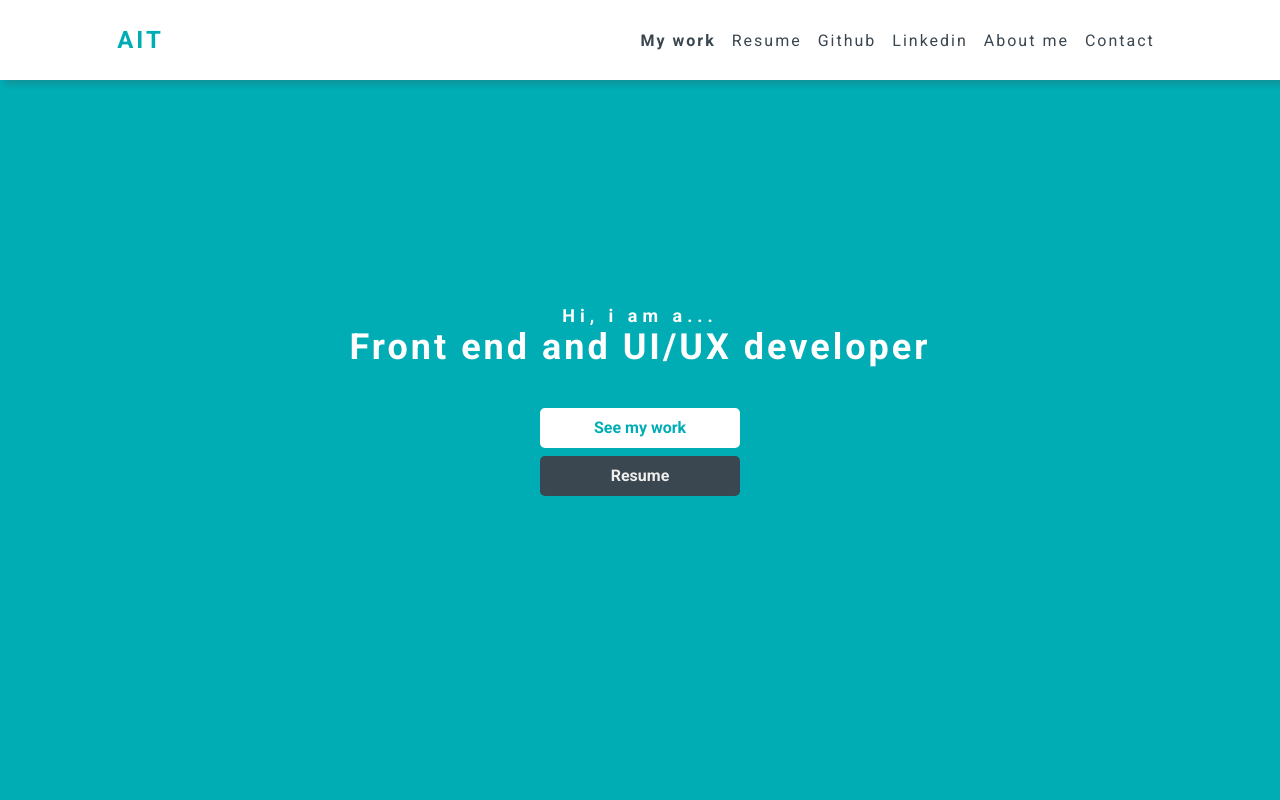
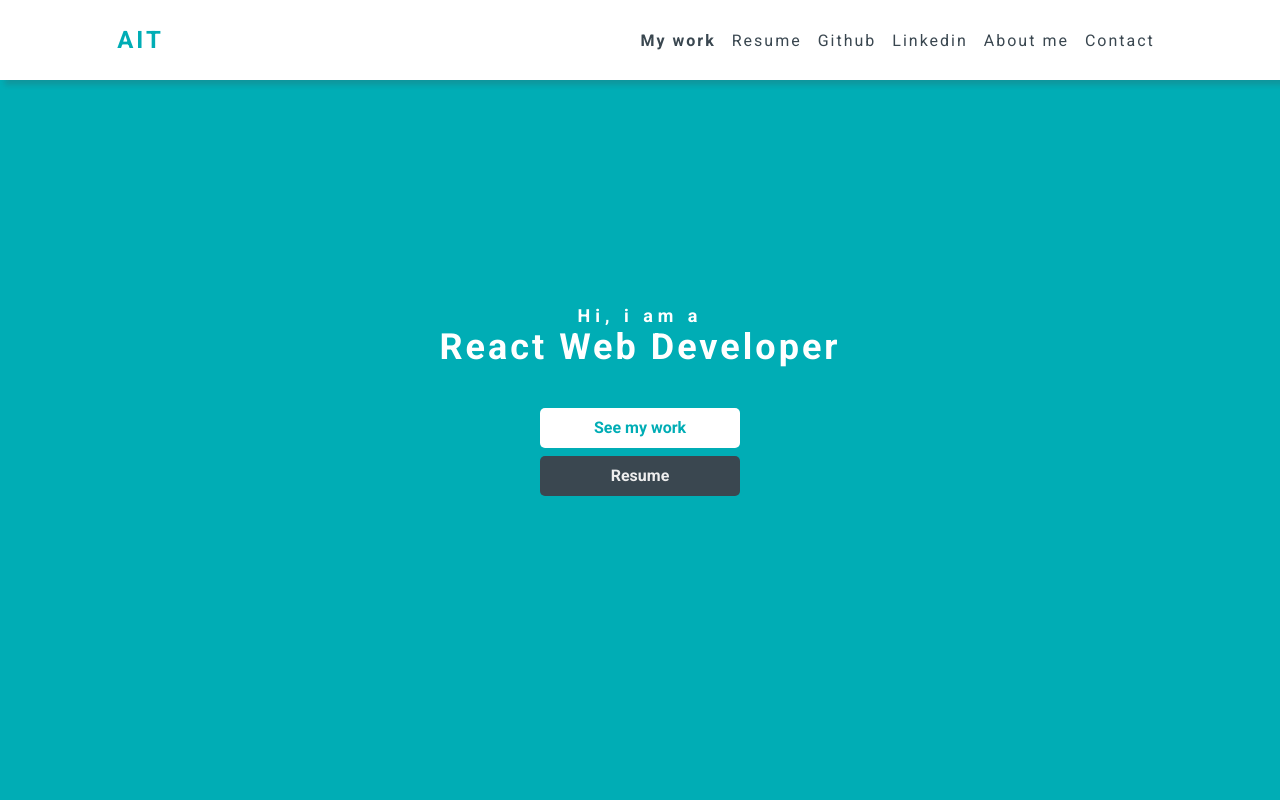
Before and after one commit to torraagus/portfolio, a React (Create React App) app: page / in a window 1280 px wide. Shown: the top 800 px of the page. Built offline with nearby package versions, Linux system fonts and the light colour scheme; no server answers.

Commit message:
Change Role and Name content

```diff
--- a/src/components/main/MainSection.js
+++ b/src/components/main/MainSection.js
@@ -17,8 +17,8 @@ export const MainSection = () => {
 				/>
 			</MyModal>
 			<Main>
-				<Name>Hi, i am a...</Name>
-				<Rol>Front end and UI/UX developer</Rol>
+				<Name>Hi, i am a</Name>
+				<Rol>React Web Developer</Rol>
 				<Button href="#my-work">See my work</Button>
 				<ResumeBtn onClick={() => openModal()}>Resume</ResumeBtn>
 			</Main>
```
